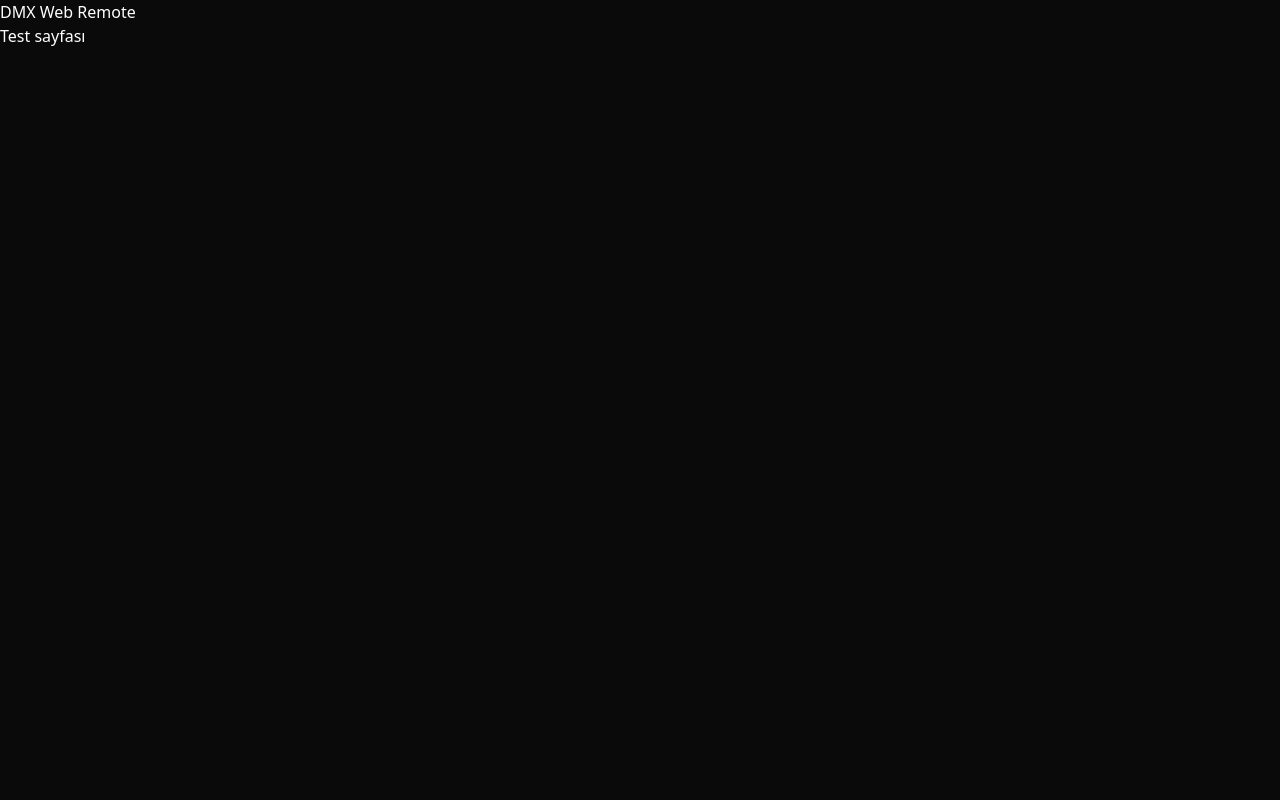
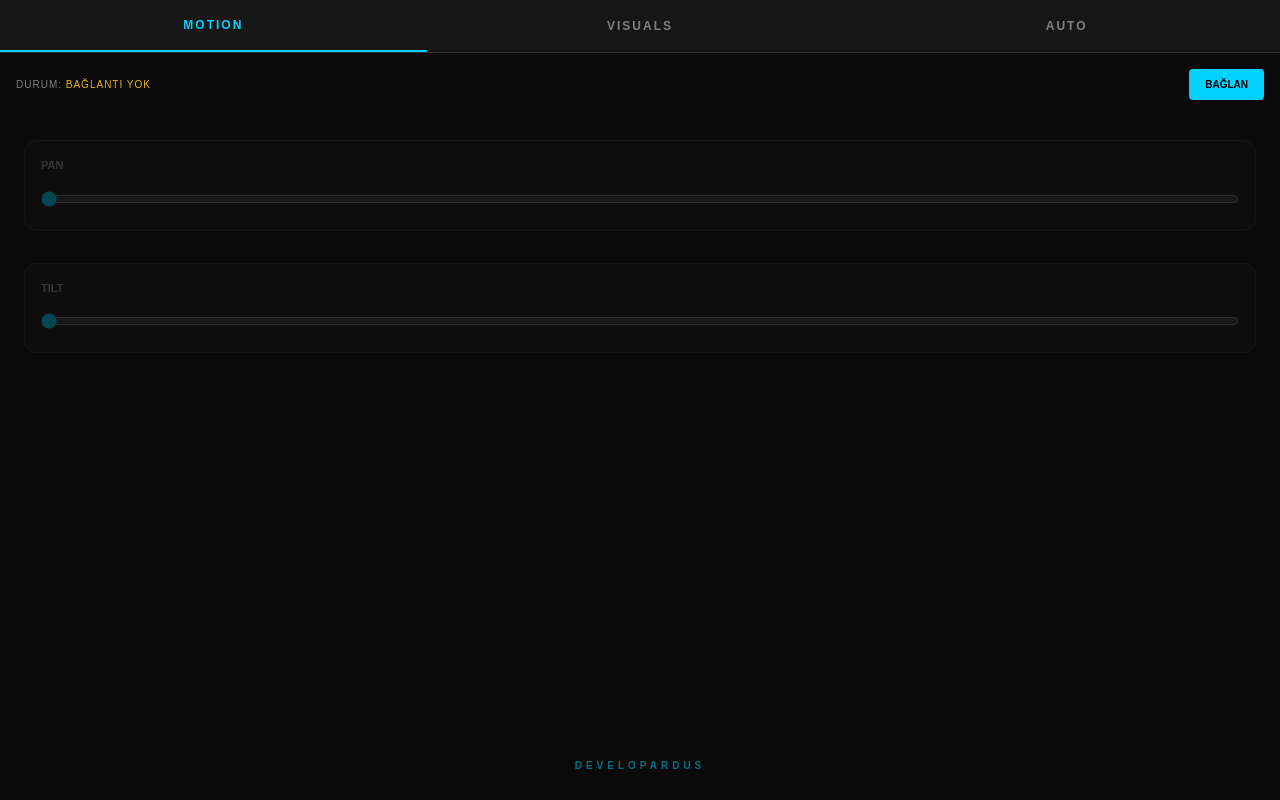
Before and after one commit to egesacagri/dmx-web-remote, a Next.js app: page /dmx-web-remote/ in a window 1280 px wide. Built offline with nearby package versions, Linux system fonts and the light colour scheme.

Commit message:
Restore full DMX interface with inline styles - no Tailwind dependency

```diff
--- a/app/page.js
+++ b/app/page.js
@@ -1,10 +1,144 @@
 'use client';
+import { useState, useRef, useCallback } from 'react';
 
-export default function Home() {
+// === PRESETLER VE KANAL TANIMLARI ===
+const DMX = {
+  serviceUUID: "4fafc201-1fb5-459e-8fcc-c5c9c331914b",
+  charUUID: "beb5483e-36e1-4688-b7f5-ea07361b26a8",
+  channels: { pan: 1, panFine: 2, tilt: 3, tiltFine: 4, color: 5, shape: 6, strobe: 7, dimmer: 8, smooth: 9, auto: 10, ring: 12 }
+};
+
+const PRESETS = {
+  color: [{label:"Mavi",v:0},{label:"Sarı",v:15},{label:"Turuncu",v:25},{label:"Turkuaz",v:35},{label:"Pembe",v:45},{label:"Beyaz",v:55},{label:"Kırmızı",v:65},{label:"Yeşil",v:75},{label:"Akar",v:200}],
+  shape: [{label:"Düz",v:0},{label:"Şekil 1",v:12},{label:"Titre 1",v:75},{label:"Titre 2",v:83},{label:"Akar",v:200}],
+  auto: [{label:"Manuel",v:0},{label:"Auto 1",v:80},{label:"Auto 2",v:130},{label:"Ses",v:200}],
+  ring: [{label:"Kapalı",v:0},{label:"Renk 1",v:20},{label:"Gökkuşağı",v:150}]
+};
+
+export default function DmxRemote() {
+  const [status, setStatus] = useState('Bağlantı Yok');
+  const [isConnected, setIsConnected] = useState(false);
+  const [tab, setTab] = useState('MOTION');
+  const charRef = useRef(null);
+  const lastSent = useRef({});
+
+  const connect = async () => {
+    try {
+      setStatus('Taranıyor...');
+      const device = await navigator.bluetooth.requestDevice({
+        filters: [{ name: 'DMX_Gateway' }],
+        optionalServices: [DMX.serviceUUID]
+      });
+      const server = await device.gatt.connect();
+      const service = await server.getPrimaryService(DMX.serviceUUID);
+      charRef.current = await service.getCharacteristic(DMX.charUUID);
+      setIsConnected(true);
+      setStatus('Bağlandı');
+      device.addEventListener('gattserverdisconnected', () => { setIsConnected(false); setStatus('Koptu'); });
+    } catch (e) { setStatus('Hata!'); }
+  };
+
+  const send = useCallback(async (ch, val) => {
+    if (!charRef.current) return;
+    const now = Date.now();
+    if (now - (lastSent.current[ch] || 0) < 30) return;
+    lastSent.current[ch] = now;
+    try {
+      await charRef.current.writeValueWithoutResponse(new Uint8Array([ch, val]));
+    } catch (e) {}
+  }, []);
+
   return (
-    <div className="min-h-screen bg-[#0A0A0A] text-white">
-      <h1>DMX Web Remote</h1>
-      <p>Test sayfası</p>
+    <div style={{minHeight: '100vh', backgroundColor: '#0A0A0A', color: 'white', display: 'flex', flexDirection: 'column', fontFamily: 'sans-serif'}}>
+      {/* Sekme Çubuğu */}
+      <div style={{display: 'flex', backgroundColor: '#161616', borderBottom: '1px solid #2D2D2D'}}>
+        {['MOTION', 'VISUALS', 'AUTO'].map(t => (
+          <button key={t} onClick={() => setTab(t)} style={{
+            flex: 1,
+            padding: '16px 0',
+            fontSize: '12px',
+            fontWeight: 'bold',
+            letterSpacing: '2px',
+            backgroundColor: 'transparent',
+            color: tab === t ? '#00D1FF' : '#808080',
+            border: 'none',
+            borderBottom: tab === t ? '2px solid #00D1FF' : 'none',
+            cursor: 'pointer'
+          }}>
+            {t}
+          </button>
+        ))}
+      </div>
+
+      {/* Bağlantı Durumu */}
+      <div style={{padding: '16px', display: 'flex', justifyContent: 'space-between', alignItems: 'center', backgroundColor: '#0A0A0A'}}>
+        <span style={{fontSize: '10px', color: '#808080', textTransform: 'uppercase', letterSpacing: '1px'}}>
+          Durum: <span style={{color: isConnected ? '#22C55E' : '#EAB308'}}>{status}</span>
+        </span>
+        {!isConnected && (
+          <button onClick={connect} style={{
+            backgroundColor: '#00D1FF',
+            color: 'black',
+            padding: '8px 16px',
+            borderRadius: '4px',
+            fontSize: '10px',
+            fontWeight: 'bold',
+            border: 'none',
+            cursor: 'pointer'
+          }}>
+            BAĞLAN
+          </button>
+        )}
+      </div>
+
+      {/* Kontroller */}
+      <div style={{flex: 1, padding: '24px', display: 'flex', flexDirection: 'column', gap: '32px', overflowY: 'auto', opacity: !isConnected ? 0.3 : 1, pointerEvents: !isConnected ? 'none' : 'auto'}}>
+        {tab === 'MOTION' && (
+          <>
+            <Slider label="PAN" ch={DMX.channels.pan} send={send} />
+            <Slider label="TILT" ch={DMX.channels.tilt} send={send} />
+          </>
+        )}
+        {tab === 'VISUALS' && (
+          <>
+            <Dropdown label="RENK" items={PRESETS.color} ch={DMX.channels.color} send={send} />
+            <Slider label="DIMMER" ch={DMX.channels.dimmer} send={send} def={255} />
+            <Slider label="STROBE" ch={DMX.channels.strobe} send={send} />
+          </>
+        )}
+        {tab === 'AUTO' && (
+          <>
+            <Dropdown label="MODLAR" items={PRESETS.auto} ch={DMX.channels.auto} send={send} />
+            <Dropdown label="RING" items={PRESETS.ring} ch={DMX.channels.ring} send={send} />
+          </>
+        )}
+      </div>
+
+      <div style={{padding: '24px', textAlign: 'center', opacity: 0.5}}>
+        <span style={{fontSize: '10px', fontWeight: 'bold', letterSpacing: '4px', color: '#00D1FF'}}>DEVELOPARDUS</span>
+      </div>
     </div>
   );
 }
+
+function Slider({ label, ch, send, def = 0 }) {
+  return (
+    <div style={{backgroundColor: '#161616', padding: '16px', borderRadius: '12px', border: '1px solid #2D2D2D'}}>
+      <div style={{display: 'flex', justifyContent: 'space-between', marginBottom: '16px'}}>
+        <span style={{fontSize: '11px', fontWeight: 'bold', color: '#999'}}>{label}</span>
+      </div>
+      <input type="range" min="0" max="255" defaultValue={def} onChange={e => send(ch, parseInt(e.target.value))} style={{width: '100%', accentColor: '#00D1FF', cursor: 'pointer'}} />
+    </div>
+  );
+}
+
+function Dropdown({ label, items, ch, send }) {
+  return (
+    <div style={{backgroundColor: '#161616', padding: '16px', borderRadius: '12px', border: '1px solid #2D2D2D'}}>
+      <span style={{fontSize: '11px', fontWeight: 'bold', color: '#999', display: 'block', marginBottom: '12px'}}>{label}</span>
+      <select onChange={e => send(ch, parseInt(e.target.value))} style={{width: '100%', backgroundColor: '#2D2D2D', padding: '12px', borderRadius: '8px', fontSize: '14px', border: 'none', outline: 'none', color: 'white', cursor: 'pointer'}}>
+        {items.map((item, i) => <option key={i} value={item.v}>{item.label}</option>)}
+      </select>
+    </div>
+  );
+}
```
